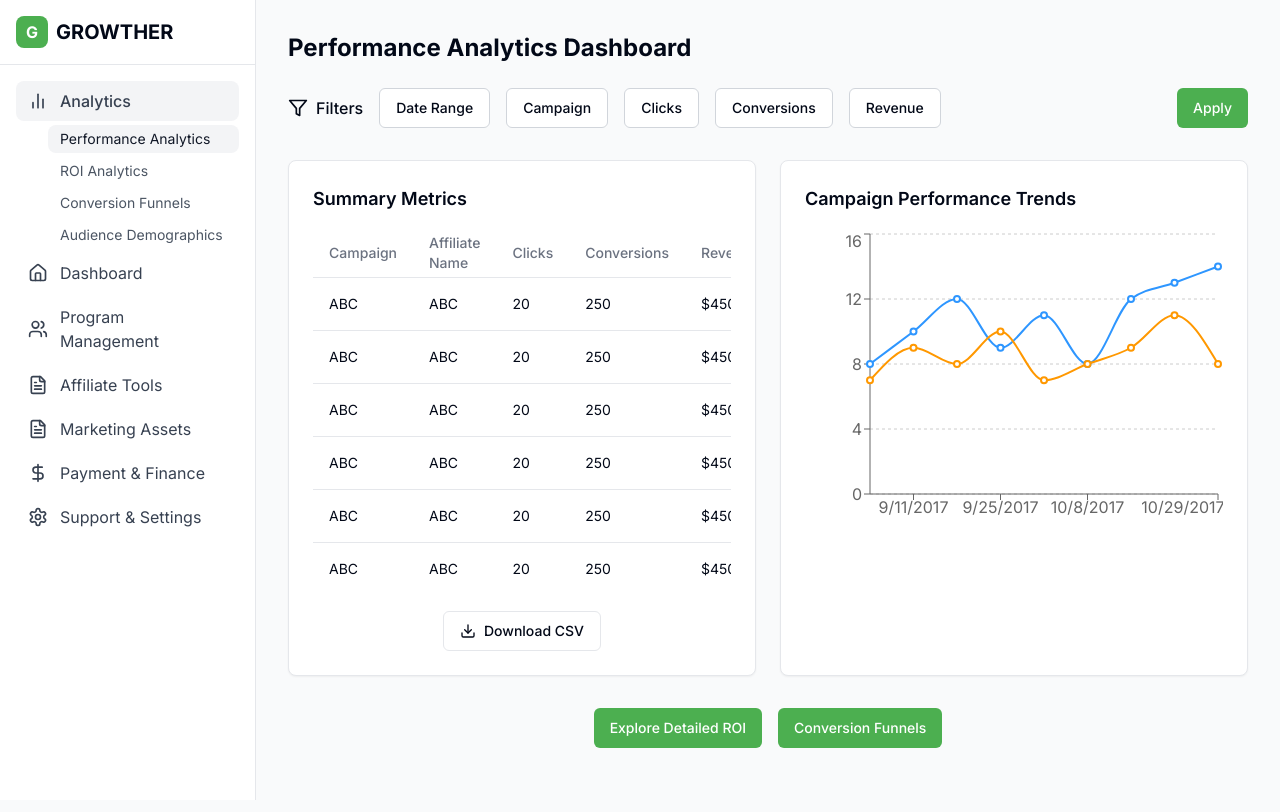
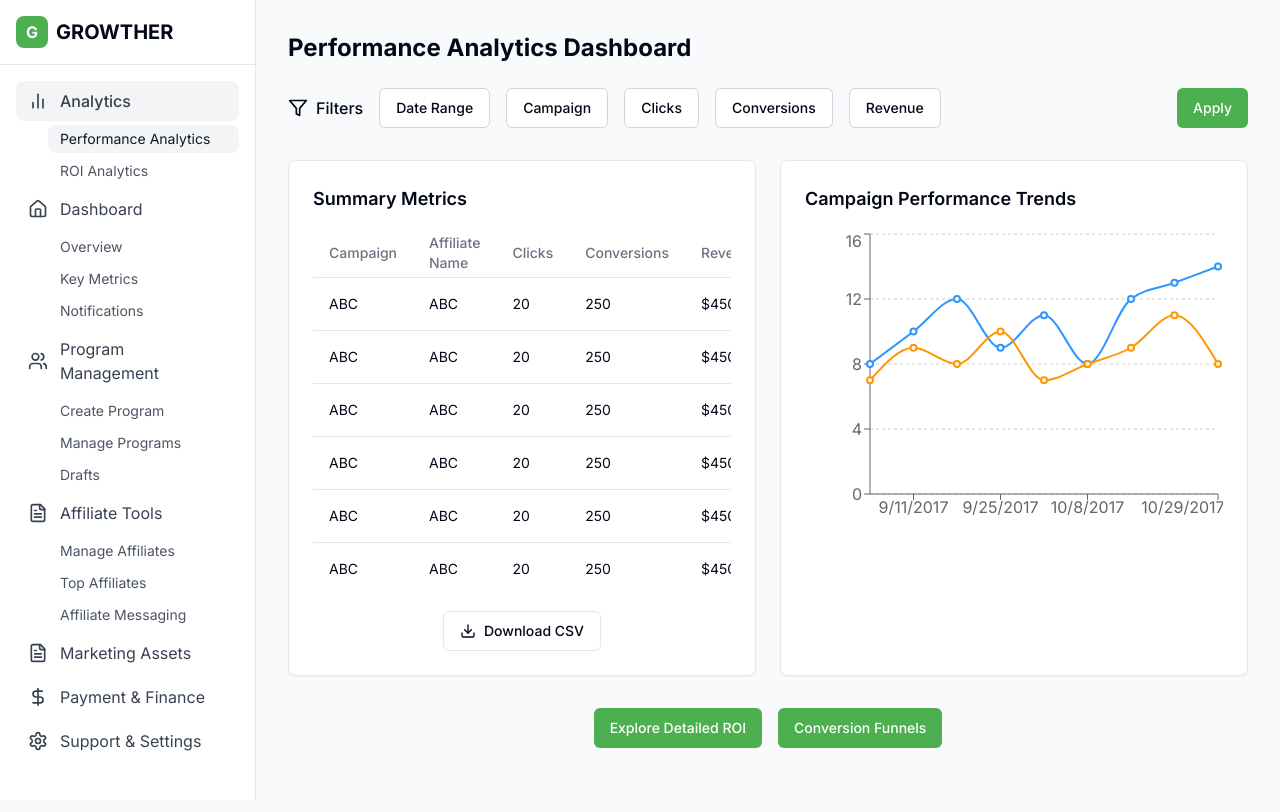
Before and after one commit to maciejso/growther, a React (Vite) app: page /analytics in a window 1280 px wide. Built offline with nearby package versions, Linux system fonts and the light colour scheme.

Commit message:
Update sidebar for all pages
Ensure the sidebar displays all pages and subpages throughout the application, regardless of the current location within the app.
[skip gpt_engineer]

```diff
--- a/src/components/DashboardSidebar.tsx
+++ b/src/components/DashboardSidebar.tsx
@@ -9,15 +9,12 @@ const menuItems = [
     path: "/analytics",
     submenu: [
       { label: "Performance Analytics", path: "/analytics" },
-      { label: "ROI Analytics", path: "/analytics/roi" },
-      { label: "Conversion Funnels", path: "/analytics/funnels" },
-      { label: "Audience Demographics", path: "/analytics/demographics" }
+      { label: "ROI Analytics", path: "/analytics/roi" }
     ]
   },
   {
     icon: Home,
     label: "Dashboard",
-    active: true,
     path: "/dashboard",
     submenu: [
       { label: "Overview", path: "/dashboard/overview" },
@@ -78,7 +75,7 @@ export const DashboardSidebar = () => {
                 <item.icon className="w-5 h-5" />
                 <span>{item.label}</span>
               </Link>
-              {item.submenu && isActive && (
+              {item.submenu && (
                 <div className="ml-8 mt-1 space-y-1">
                   {item.submenu.map((subitem, subindex) => (
                     <Link
```
